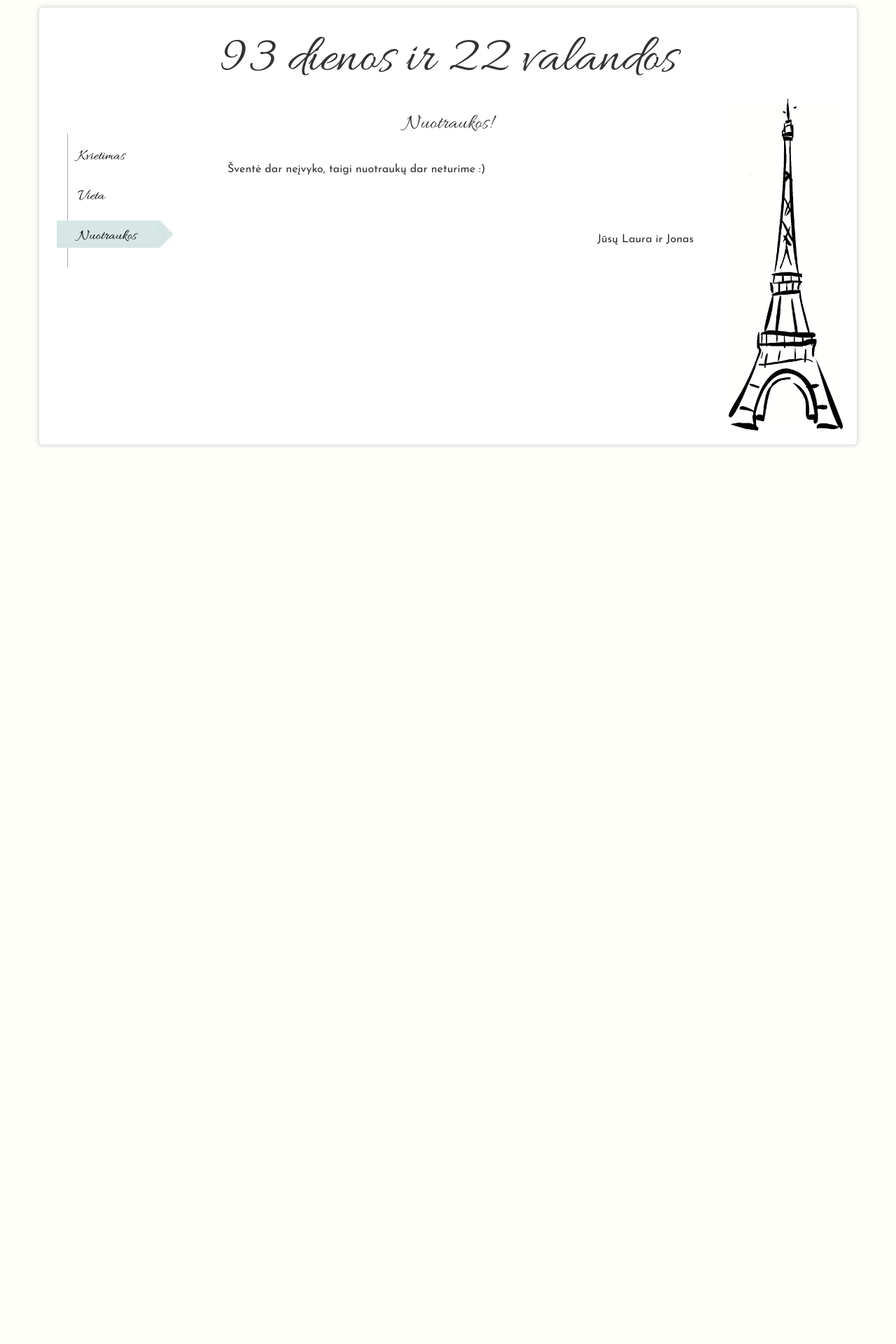
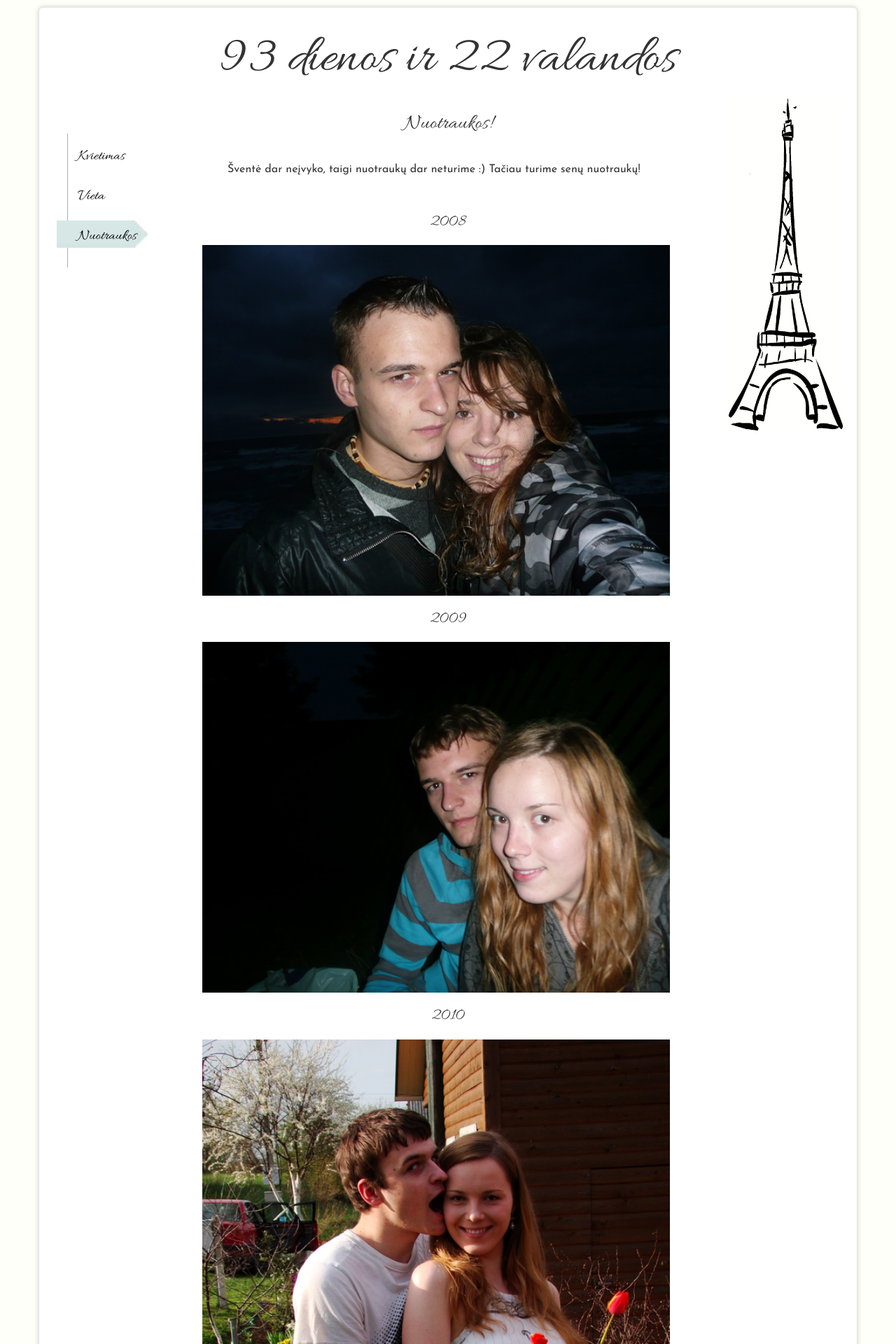
Before and after one commit to Kukmedis/wedsite, a Django app: page /wedinvite/photos/ in a window 1280 px wide. Shown: the top 1920 px of the page at 70% size. Before the commit the page ends 638 px from the top, so only its background shows below. Run offline with Django 3.2, Linux system fonts and the light colour scheme; some libraries are stand-ins or nearby versions.

Commit message:
Add photos and logo

```diff
--- a/wedinvite/static/wedinvite/style/style.css
+++ b/wedinvite/static/wedinvite/style/style.css
@@ -17,6 +17,7 @@ html body {
 }
 
 .container {
+  height: 100%;
   background: white;
   border: 1px #e4e4e4 solid;
   padding: 20px;
@@ -28,9 +29,17 @@ html body {
 
 .headline1 { font-family: 'Allura'; font-size: 30px; font-size= 6vw; text-align: center; }
 
-.headline2 { color: #a7e8f8; font-family: 'Julius Sans One', sans-serif; font-size: 22px; font-weight: bold; line-height: 32px; margin: 0 0 24px; text-shadow: 1px 1px 1px #082b34; }
+.headline2 { font-family: 'Allura'; font-size: 24px; font-size= 4vw; text-align: center; }
 
 .text_content { font-family: 'Josefin Sans'; font-size: 16px; line-height: 36px; margin: 0 0 24px; padding: 20px; text-indent: 36px;}
+
+.footer {
+  position:relative;
+  bottom: 0;
+  padding: 20px;
+  height: 100px;
+  background-color: #fff;
+}
 
 #ribbon-navigation {font-size:1.5em; width:150px; font-family: 'Allura'; margin-top:50px;}
 #ribbon-navigation ul {margin:20px; padding:10px 0; border-left:1px solid #AAA; width:200px;}
--- a/wedinvite/templates/wedinvite/base.html
+++ b/wedinvite/templates/wedinvite/base.html
@@ -7,7 +7,7 @@
   <script src="http://ajax.googleapis.com/ajax/libs/jquery/1.11.2/jquery.min.js"></script>
   <script src="{% static "wedinvite/script/countdown.js" %}"></script>
   <link rel="shortcut icon" type="image/png" href="{% static "wedinvite/images/favicon.ico" %}"/>
-  <title>Wedding</title>
+  <title>Laura ir Jonas</title>
 </head>
 <body>
   <!-- Google Tag Manager -->
@@ -21,6 +21,7 @@
   <!-- End Google Tag Manager -->
 </body>
 <body onload="updateClock()">
+  <div class="wrapper">
     <div class="container">
       <div class="row">
         <div class="col-md-12">
@@ -46,6 +47,11 @@
           <img class="img-responsive center-block" src="{% static "wedinvite/images/eiffel.png" %}">
         </div>
       </div>
+      <div class="row">
+        <img class="img-responsive center-block" width="20px" src="{% static "wedinvite/images/logo.png" %}">
+      </div>
+    </div>
+
   </div>
 </body>
 </html>
--- a/wedinvite/templates/wedinvite/photos.html
+++ b/wedinvite/templates/wedinvite/photos.html
@@ -1,11 +1,25 @@
 {% extends "wedinvite/base.html" %}
-
+{% load staticfiles %}
 {% block content %}
 <body class="text-justify">
 <h1 class="headline1"> Nuotraukos! </h1>
 <p class="text_content">
 Šventė dar neįvyko, taigi nuotraukų dar neturime :)
-<p class="text_content" align="right">Jūsų Laura ir Jonas</p>
+Tačiau turime senų nuotraukų!
 </p>
+<h2 class="headline2">2008</h2>
+<img style="margin: 20px" width="90%" class="img-responsive center-block" src="{% static "wedinvite/images/story/2008.jpg" %}"/>
+<h2 class="headline2">2009</h2>
+<img style="margin: 20px" width="90%" class="img-responsive center-block" src="{% static "wedinvite/images/story/2009.jpg" %}"/>
+<h2 class="headline2">2010</h2>
+<img style="margin: 20px" width="90%" class="img-responsive center-block" src="{% static "wedinvite/images/story/2010.jpg" %}"/>
+<h2 class="headline2">2011</h2>
+<img style="margin: 20px" width="90%" class="img-responsive center-block" src="{% static "wedinvite/images/story/2011.jpg" %}"/>
+<h2 class="headline2">2012</h2>
+<img style="margin: 20px" width="90%" class="img-responsive center-block" src="{% static "wedinvite/images/story/2012.jpg" %}"/>
+<h2 class="headline2">2013</h2>
+<img style="margin: 20px" width="90%" class="img-responsive center-block" src="{% static "wedinvite/images/story/2013.jpg" %}"/>
+<h2 class="headline2">2014</h2>
+<img style="margin: 20px" width="90%" class="img-responsive center-block" src="{% static "wedinvite/images/story/2014.jpg" %}"/>
 </body>
 {% endblock %}
```
Also changed, not shown: wedinvite/static/wedinvite/images/logo.png (added), wedinvite/static/wedinvite/images/ribbon.jpg, wedinvite/static/wedinvite/images/story/2008.jpg (added), wedinvite/static/wedinvite/images/story/2009.jpg (added), wedinvite/static/wedinvite/images/story/2010.jpg (added), wedinvite/static/wedinvite/images/story/2011.jpg (added), wedinvite/static/wedinvite/images/story/2012.jpg (added), wedinvite/static/wedinvite/images/story/2013.jpg (added), wedinvite/static/wedinvite/images/story/2014.jpg (added), 1 other file. Lines whose indentation alone changed are shown as unchanged.
